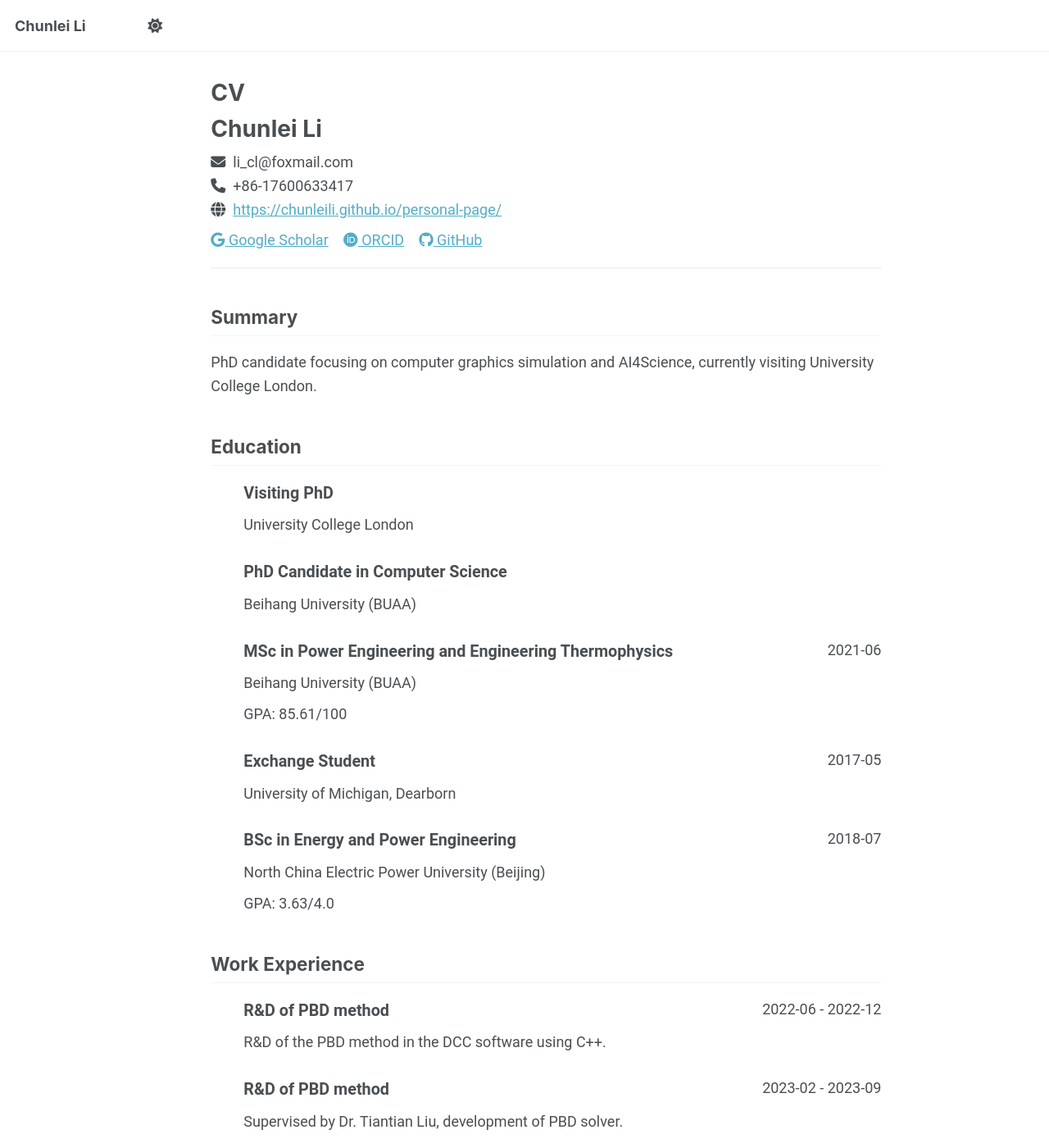
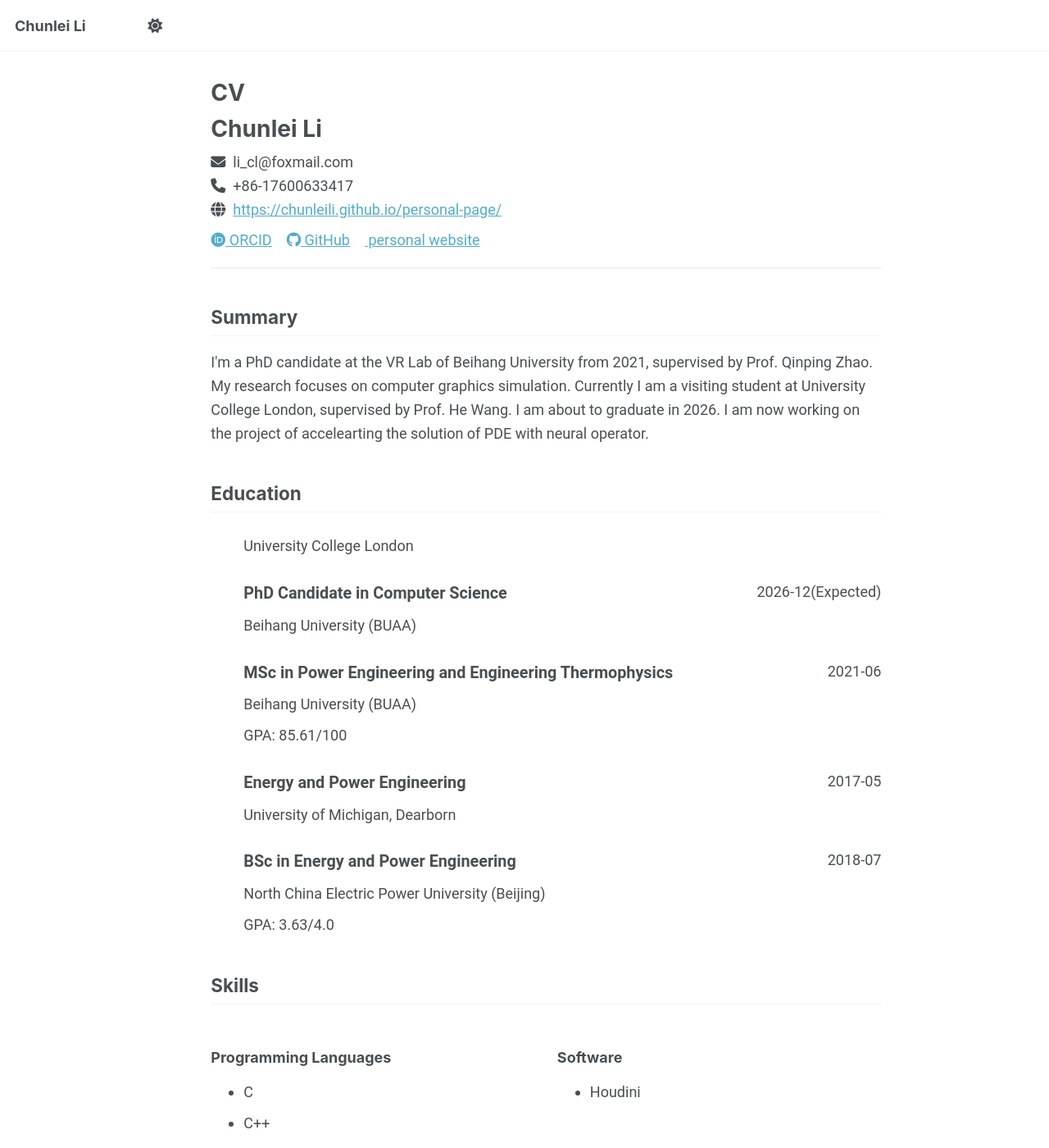
Before and after one commit to chunleili/personal-page, a Jekyll site: the page built from _pages/cv-json.md, in a window 1280 px wide and 1400 px high. Shown: the whole window at 82% size. Built offline with Jekyll 4.4.1, drawn with Linux system fonts in a browser that asks for light colours; a script that is not in the unit is left out; some of the changed text lies outside the part shown.

Commit message:
update cv

```diff
--- a/_data/cv.json
+++ b/_data/cv.json
@@ -4,30 +4,25 @@
     "email": "li_cl@foxmail.com",
     "phone": "+86-17600633417",
     "website": "https://chunleili.github.io/personal-page/",
-    "summary": "PhD candidate focusing on computer graphics simulation and AI4Science, currently visiting University College London.",
+    "summary": "I'm a PhD candidate at the VR Lab of Beihang University from 2021, supervised by Prof. Qinping Zhao. My research focuses on computer graphics simulation. Currently I am a visiting student at University College London, supervised by Prof. He Wang. I am about to graduate in 2026. I am now working on the project of accelearting the solution of PDE with neural operator.",
     "location": {
       "Current Location": "London, UK",
       "Hometown": "Beijing, China"
     },
     "profiles": [
       {
-        "network": "Google Scholar",
-        "username": "",
-        "url": "https://scholar.google.com/"
-      },
-      {
         "network": "ORCID",
-        "username": "",
-        "url": "http://orcid.org/"
+        "url": "https://orcid.org/0000-0002-9822-9465"
       },
       {
         "network": "GitHub",
-        "username": "chunleili",
         "url": "https://github.com/chunleili"
-      }
+      },
+      {"network":"personal website",
+      "url":"https://chunleili.github.io/personal-page/"}
     ]
   },
-  "work": [
+  "internship": [
     {
       "name": "Zeno Tech",
       "position": "R&D of PBD method",
@@ -44,7 +39,7 @@
     },
     {
       "name": "Alibaba",
-      "position": "GPU R&D",
+      "position": "R&D",
       "startDate": "2025-05",
       "endDate": "2026-05",
       "summary": "R&D of GPU-based self-developed muscle node in Houdini."
@@ -53,12 +48,9 @@
   "education": [
     {
       "institution": "University College London",
-      "area": "Visiting PhD",
-      "studyType": "PhD",
+      "studyType": "Visiting PhD",
       "startDate": "2025-09",
       "endDate": "",
-      "gpa": null,
-      "courses": [],
       "advisor": "Prof. He Wang"
     },
     {
@@ -66,7 +58,7 @@
       "area": "PhD Candidate in Computer Science",
       "studyType": "PhD",
       "startDate": "2021-09",
-      "endDate": "",
+      "endDate": "2026-12(Expected)",
       "gpa": null,
       "courses": [],
       "advisor": "Qinping Zhao",
@@ -85,8 +77,8 @@
     },
     {
       "institution": "University of Michigan, Dearborn",
-      "area": "Exchange Student",
-      "studyType": "",
+      "area": "Energy and Power Engineering",
+      "studyType": "Exchange Student",
       "startDate": "2016-09",
       "endDate": "2017-05",
       "gpa": null,
@@ -117,47 +109,46 @@
       "keywords": ["CET Band 6: 578", "CET Band 4: 560", "TOEFL: 97", "GRE: 323+3.5"]
     }
   ],
-  "languages": [],
   "interests": ["Simulation in Computer Graphics", "Physics-Based Animation"],
-  "references": [],
   "publications": [
     {
       "name": "MGPBD: A Multigrid Accelerated Global XPBD Solver",
       "publisher": "SIGGRAPH",
-      "releaseDate": "2025-01-01",
-      "website": "",
-      "summary": "First author. DOI: 10.1145/3721238.3730720"
+      "releaseDate": "2025-08-14",
+      "website": "10.1145/3721238.3730720",
+      "note": "First author. During PhD."
     },
     {
       "name": "A Unified Particle-Based Solver for non-Newtonian Behaviors Simulation",
       "publisher": "TVCG",
-      "releaseDate": "2023-01-01",
-      "website": "",
-      "summary": "First author. DOI: 10.1109/TVCG.2023.3341453"
+      "releaseDate": "2023-12-01",
+      "website": "10.1109/TVCG.2023.3341453",
+      "note": "First author. During PhD."
     },
     {
       "name": "Comparison between Two Eulerian-Lagrangian Methods: CFD-DEM & MPPIC on the biomass gasification in a fluidized bed",
       "publisher": "Biomass Conversion and Biorefinery",
       "releaseDate": "2021-01-01",
-      "website": "",
-      "summary": "First author. DOI: 10.1007/s13399-021-01384-2"
+      "website": "10.1007/s13399-021-01384-2",
+      "note": "First author. During Master."
     },
     {
       "name": "Comparative Study of Three Modified sCO₂ Brayton Recompression Cycles Based on Energy and Exergy Analysis with GA Optimization",
       "publisher": "International Journal of Exergy",
       "releaseDate": "2020-01-01",
-      "website": "",
-      "summary": "First author. DOI: 10.1504/IJEX.2021.115652"
+      "website": "10.1504/IJEX.2021.115652",
+      "note": "First author. During Master."
     },
     {
       "name": "Multi-objective Optimization of sCO₂, sCO₂/tCO₂ Cycles Based on Energy-Exergy-Economy Balanced Analysis",
       "publisher": "International Journal of Exergy",
       "releaseDate": "2020-01-01",
-      "website": "",
-      "summary": "First author. DOI: 10.1504/IJEX.2022.122308"
+      "website": "10.1504/IJEX.2022.122308",
+      "note": "First author. During Master."
     }
   ],
-  "presentations": [],
-  "teaching": [],
-  "portfolio": []
+  "awards_honors": [
+    {"award_name": "Top 10 Outstanding Graduate Students of Beihang University","year": "2021","note": "nominate"},
+    {"award_name": "Outstanding Graduate of Beihang University","year": "2021","note": ""},
+    {"award_name": "Outstanding Graduate of NCEPU (Beijing)","year": "2018","note": ""}]
 }
```
